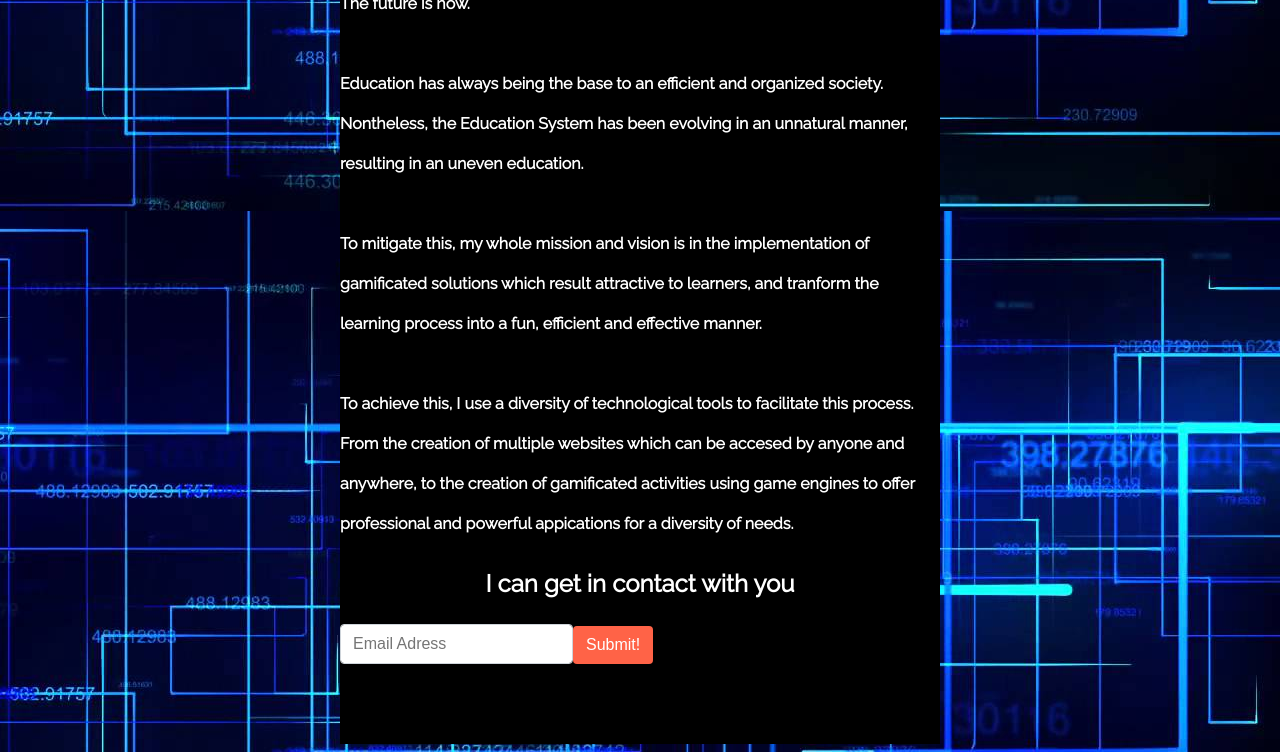
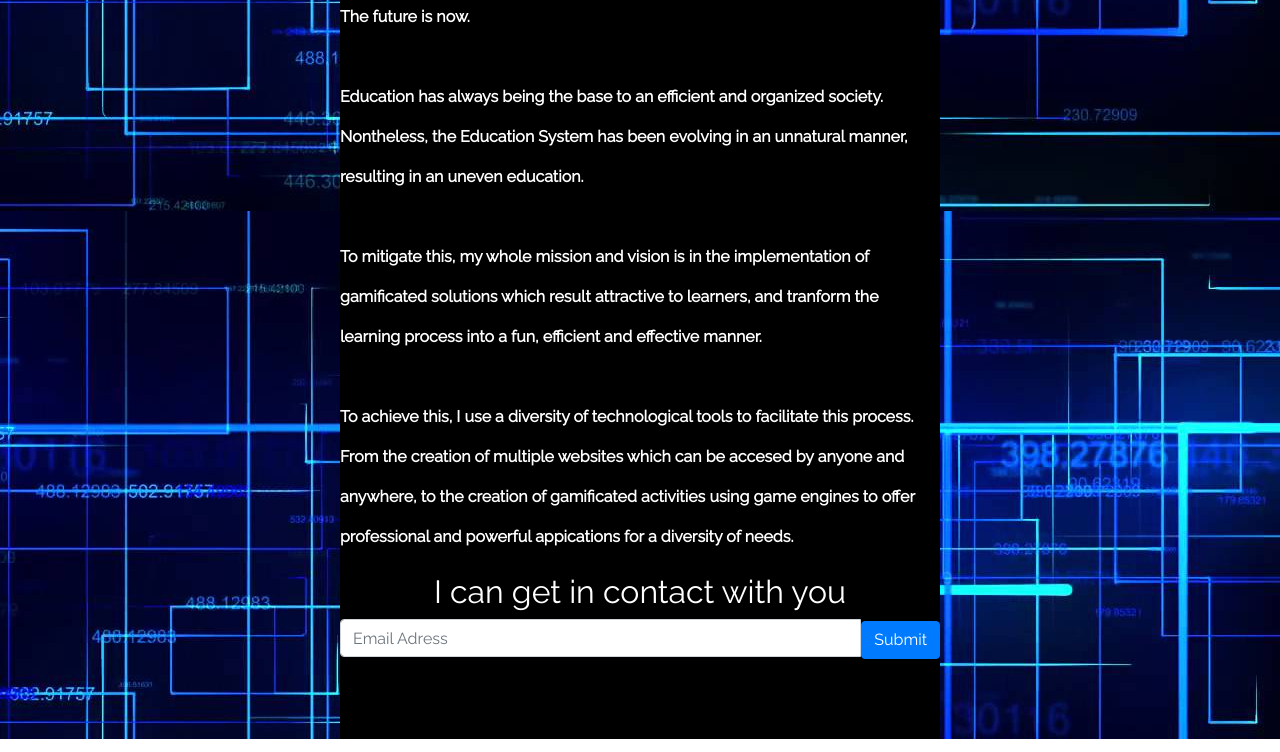
Before and after one commit to Delta12348/Delta12348.github.io, a plain HTML site: page index.html in a window 1280 px wide. Shown: the part 509-1261 px from the top of the page. Drawn offline with nearby package versions, Linux system fonts and the light colour scheme.

Commit message:
added some style to the webpage

```diff
--- a/index.html
+++ b/index.html
@@ -6,6 +6,7 @@
         <meta name="viewport" content="width=device-width, initial-scale=1.0">
         <title>Manuel Sandoval Arroyo</title>
         <link rel="stylesheet" href="styles/styles.css">
+        <link rel="stylesheet" href="https://stackpath.bootstrapcdn.com/bootstrap/4.5.2/css/bootstrap.min.css">
     </head>
     <body>
        <div>
@@ -30,15 +31,14 @@
                <br><br> To achieve this, I use a diversity of technological tools to facilitate this process. From the creation of multiple websites which can be accesed by anyone and anywhere, to the creation of gamificated activities using game engines to offer professional and powerful appications for a diversity of needs.
             </p>
             <h2>I can get in contact with you</h2>
-            <form action="/" method="POST">
+            <form>
                 <div class="input-group">
-                    <input type="email"class="form-control" placeholder = "Email Adress">
-                    <span class="input-group-btn">
-                        <button type="submit" class="btn btn-primary">Submit!</button>
-                    </span>
+                  <input type="email" class="form-control" id="exampleInputEmail1" aria-describedby="emailHelp" placeholder="Email Adress">
+                  <span class="input-group-btn">
+                    <button type="submit" class="btn btn-primary">Submit</button>
+                  </span>
                 </div>
             </form>
-
        </div>
     </body>
 </html>
```
Also changed, not shown: contact-me.html (+1 -0 lines), projects.html (+1 -0 lines).
